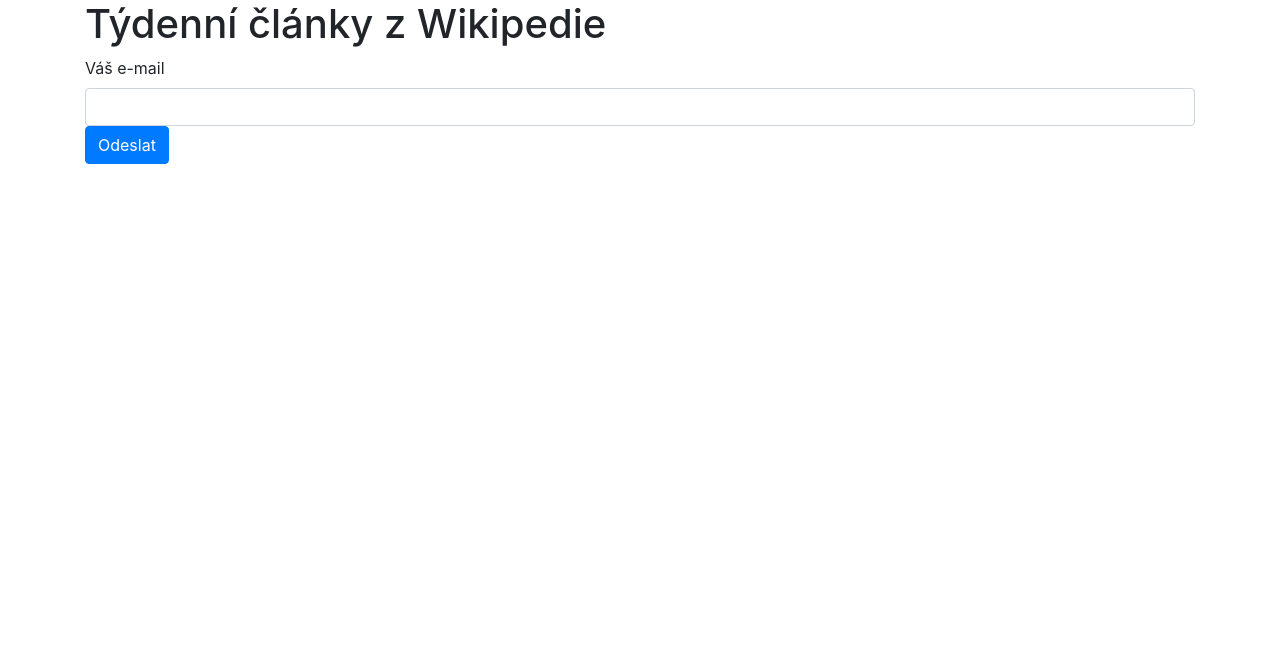
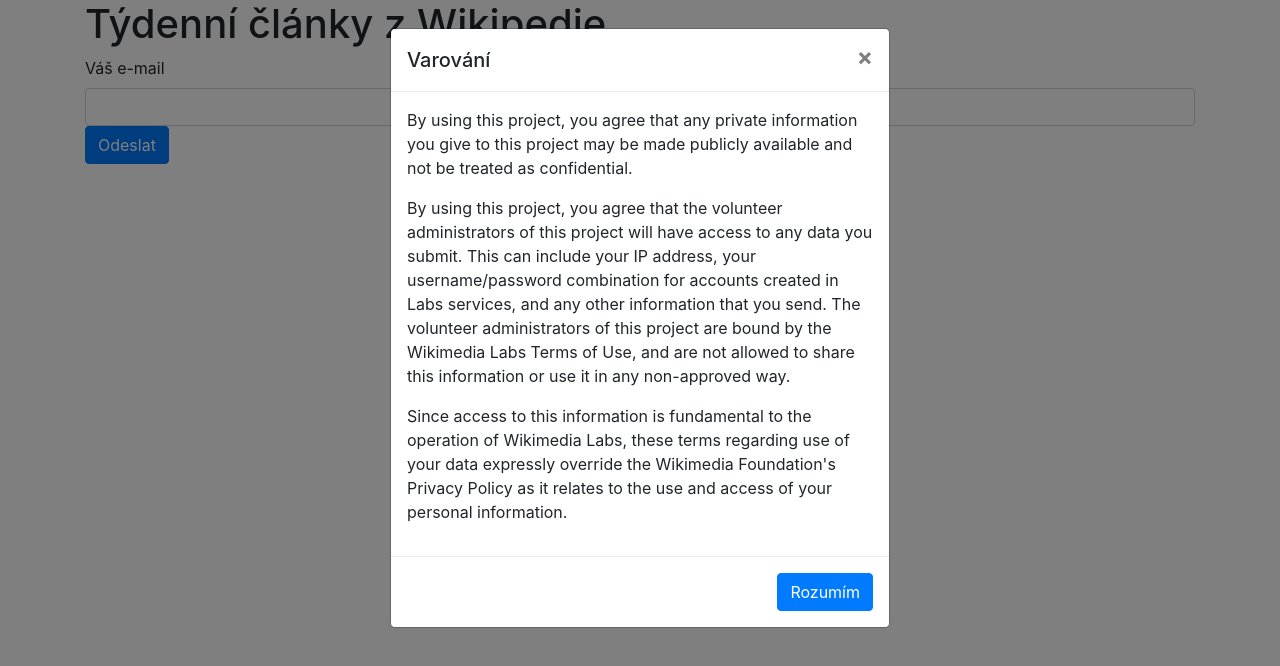
Before and after one commit to urbanecm/wiki2email, a plain HTML site: page public/index.html in a window 1280 px wide. Drawn offline with nearby package versions, Linux system fonts and the light colour scheme.

Commit message:
Display warning about collecting private stuff

```diff
--- a/public/index.html
+++ b/public/index.html
@@ -6,6 +6,28 @@
 		<link rel="stylesheet" href="https://maxcdn.bootstrapcdn.com/bootstrap/4.0.0/css/bootstrap.min.css" integrity="sha384-Gn5384xqQ1aoWXA+058RXPxPg6fy4IWvTNh0E263XmFcJlSAwiGgFAW/dAiS6JXm" crossorigin="anonymous">
 	</head>
 	<body>
+<div id="myModal" class="modal fade">
+  <div class="modal-dialog" role="document">
+    <div class="modal-content">
+      <div class="modal-header">
+        <h5 class="modal-title">Varování</h5>
+        <button type="button" class="close" data-dismiss="modal" aria-label="Close">
+          <span aria-hidden="true">&times;</span>
+        </button>
+      </div>
+      <div class="modal-body">
+	<p>By using this project, you agree that any private information you give to this project may be made publicly available and not be treated as confidential.</p>
+
+	<p>By using this project, you agree that the volunteer administrators of this project will have access to any data you submit. This can include your IP address, your username/password combination for accounts created in Labs services, and any other information that you send. The volunteer administrators of this project are bound by the Wikimedia Labs Terms of Use, and are not allowed to share this information or use it in any non-approved way.</p>
+
+	<p>Since access to this information is fundamental to the operation of Wikimedia Labs, these terms regarding use of your data expressly override the Wikimedia Foundation's Privacy Policy as it relates to the use and access of your personal information.</p>
+      </div>
+      <div class="modal-footer">
+        <button type="button" class="btn btn-primary" data-dismiss="modal">Rozumím</button>
+      </div>
+    </div>
+  </div>
+</div>
 		<div class="container">
 			<h1>Týdenní články z Wikipedie</h1>
 			<form action="adduser.py" method="post">
@@ -13,7 +35,12 @@
 				<input class="form-control" type="text" name="email" id="email">
 				<input class="btn btn-primary" type="submit" value="Odeslat">
 			</form>
+		</div>
+		<script src="https://code.jquery.com/jquery-3.2.1.slim.min.js" integrity="sha384-KJ3o2DKtIkvYIK3UENzmM7KCkRr/rE9/Qpg6aAZGJwFDMVNA/GpGFF93hXpG5KkN" crossorigin="anonymous"></script>
+		<script src="https://cdnjs.cloudflare.com/ajax/libs/popper.js/1.12.9/umd/popper.min.js" integrity="sha384-ApNbgh9B+Y1QKtv3Rn7W3mgPxhU9K/ScQsAP7hUibX39j7fakFPskvXusvfa0b4Q" crossorigin="anonymous"></script>
+		<script src="https://maxcdn.bootstrapcdn.com/bootstrap/4.0.0/js/bootstrap.min.js" integrity="sha384-JZR6Spejh4U02d8jOt6vLEHfe/JQGiRRSQQxSfFWpi1MquVdAyjUar5+76PVCmYl" crossorigin="anonymous"></script>
 		<script>
+			$('#myModal').modal('show');
 			if(window.location.href.indexOf('added=true') != -1)
 			{
 				alert('Zkontrolujte, prosím, svou e-mailovou schránku');
@@ -23,9 +50,5 @@
 				alert('Vaše adresa byla potvrzena');
 			}
 		</script>
-		</div>
-		<script src="https://code.jquery.com/jquery-3.2.1.slim.min.js" integrity="sha384-KJ3o2DKtIkvYIK3UENzmM7KCkRr/rE9/Qpg6aAZGJwFDMVNA/GpGFF93hXpG5KkN" crossorigin="anonymous"></script>
-		<script src="https://cdnjs.cloudflare.com/ajax/libs/popper.js/1.12.9/umd/popper.min.js" integrity="sha384-ApNbgh9B+Y1QKtv3Rn7W3mgPxhU9K/ScQsAP7hUibX39j7fakFPskvXusvfa0b4Q" crossorigin="anonymous"></script>
-		<script src="https://maxcdn.bootstrapcdn.com/bootstrap/4.0.0/js/bootstrap.min.js" integrity="sha384-JZR6Spejh4U02d8jOt6vLEHfe/JQGiRRSQQxSfFWpi1MquVdAyjUar5+76PVCmYl" crossorigin="anonymous"></script>
 	</body>
-</html>
+</html
```
Lines whose indentation alone changed are shown as unchanged.
